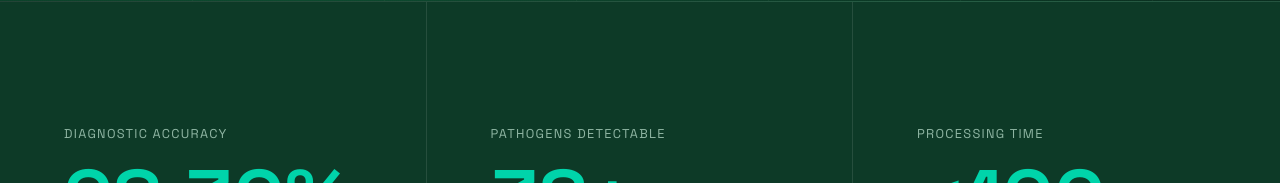
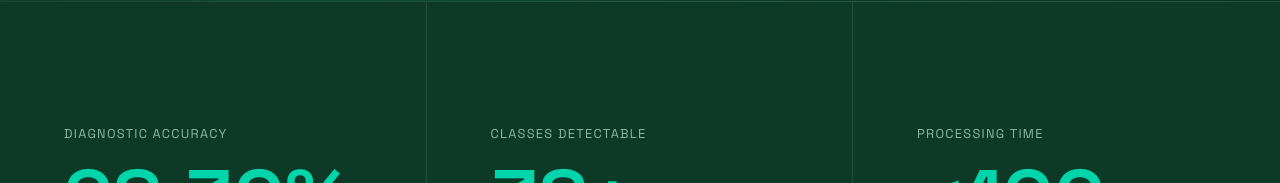
Before and after one commit to Anicantcode/Cyberpunks-Agriguard, a React app in the folder frontend/: page / in a window 1280 px wide. Shown: the part 769-952 px from the top of the page. Built offline with nearby package versions, Linux system fonts and the light colour scheme; the HTML template or start-up script is replaced by a standard one.

Commit message:
Change 'Pathogens Detectable' to 'Classes Detectable'

```diff
--- a/frontend/src/components/LandingPage.jsx
+++ b/frontend/src/components/LandingPage.jsx
@@ -186,7 +186,7 @@ function LandingPage({ onStart }) {
             </section>
 
             <section style={{ display: 'grid', gridTemplateColumns: isMobile ? '1fr' : 'repeat(3, 1fr)', borderBottom: '1px solid var(--border)', background: 'var(--bg-surface)' }}>
-                {[{ label: 'Diagnostic Accuracy', value: '98.30%' }, { label: 'Pathogens Detectable', value: '38+' }, { label: 'Processing Time', value: '<100ms' }].map((stat, i) => (
+                {[{ label: 'Diagnostic Accuracy', value: '98.30%' }, { label: 'Classes Detectable', value: '38+' }, { label: 'Processing Time', value: '<100ms' }].map((stat, i) => (
                     <div key={i} style={{ padding: isMobile ? '2.5rem 1.5rem' : '4rem', borderRight: !isMobile && i !== 2 ? '1px solid var(--border)' : 'none', borderBottom: isMobile && i !== 2 ? '1px solid var(--border)' : 'none', display: 'flex', flexDirection: 'column', justifyContent: 'flex-end', alignItems: isMobile ? 'center' : 'flex-start', minHeight: isMobile ? 'auto' : '300px', animation: isVisible.stats ? `fadeInUp 0.8s ease-out ${0.2 + i * 0.2}s backwards` : 'none' }}>
                         <span style={{ fontSize: '0.8rem', textTransform: 'uppercase', letterSpacing: '0.1em', color: 'var(--text-muted)', marginBottom: '1rem' }}>{stat.label}</span>
                         <span style={{ fontSize: isMobile ? '3rem' : '5rem', fontWeight: 600, lineHeight: 1, color: 'var(--primary)' }}>{stat.value}</span>
```
